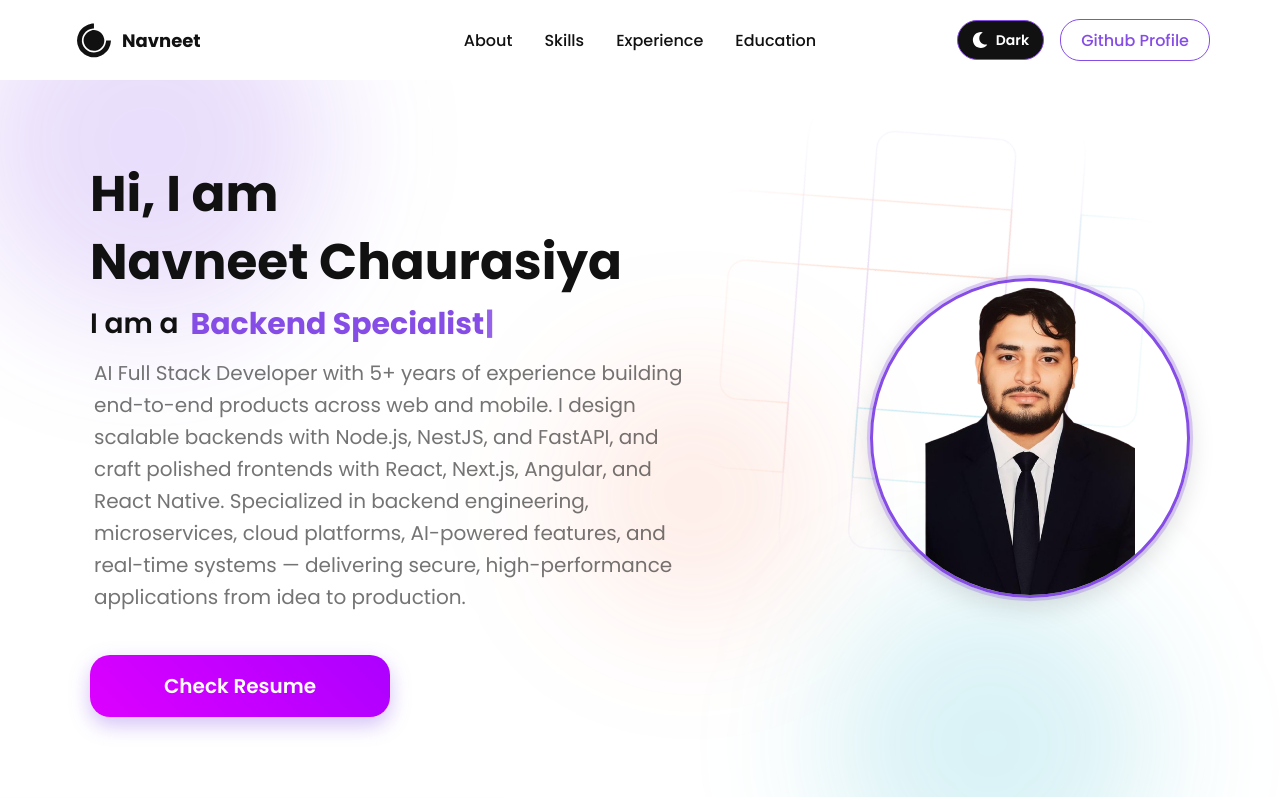
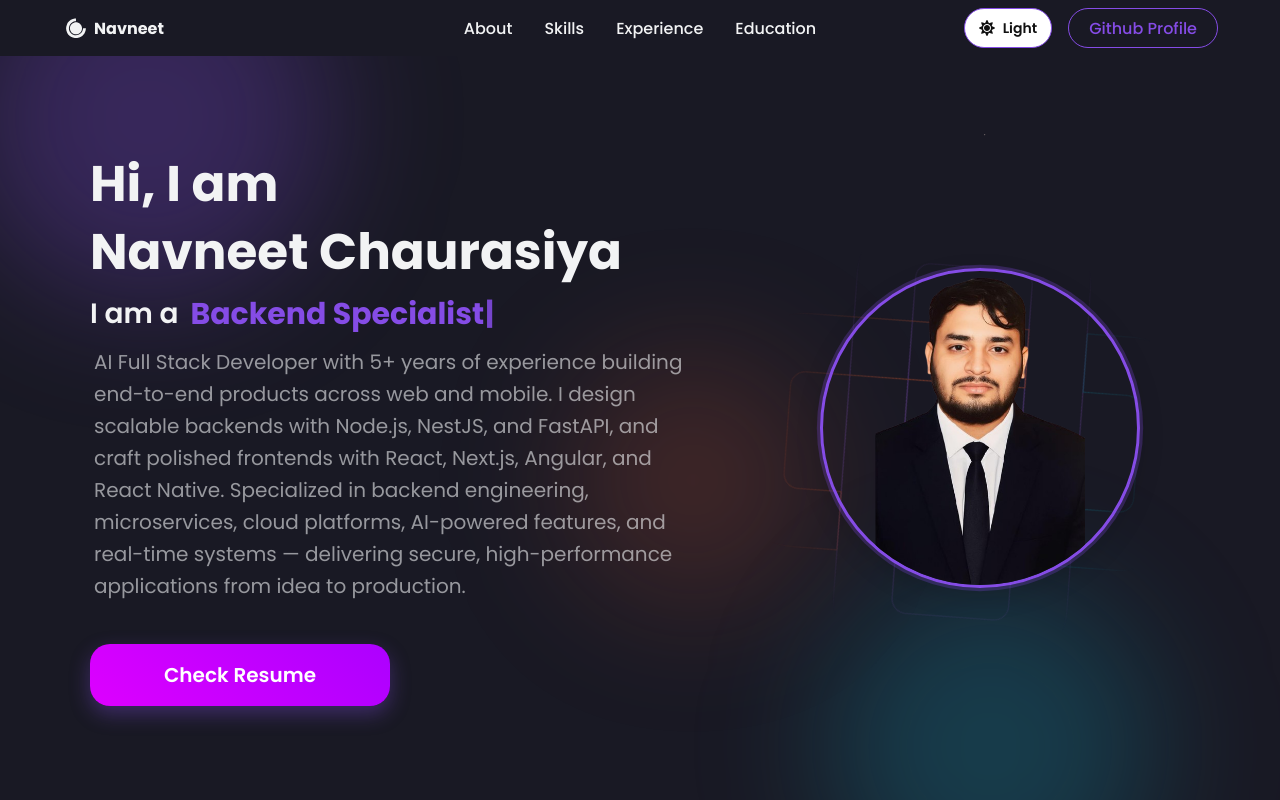
Before and after one commit to Navneetoo7/portfolio, a React (Create React App) app: page / in a window 1280 px wide. Shown: the top 800 px of the page. Built offline with nearby package versions, Linux system fonts and the light colour scheme.

Commit message:
ui fixing

```diff
--- a/src/App.js
+++ b/src/App.js
@@ -79,7 +79,7 @@ const Wrapper = styled.div`
 `;
 
 function App() {
-  const [darkMode, setDarkMode] = useState(false);
+  const [darkMode, setDarkMode] = useState(true);
 
   return (
     <ThemeProvider theme={darkMode ? darkTheme : lightTheme}>
--- a/src/components/Cards/ExperienceCard.jsx
+++ b/src/components/Cards/ExperienceCard.jsx
@@ -15,6 +15,8 @@ const Document = styled.img`
 
 const Description = styled.div`
   width: 100%;
+  display: flex;
+  flex-direction: column;
   font-size: 15px;
   font-weight: 400;
   color: ${({ theme }) => theme.text_primary + 99};
@@ -185,8 +187,11 @@ const Toggle = styled.button`
   display: inline-flex;
   align-items: center;
   justify-content: center;
+  align-self: center;
   margin-top: 10px;
   margin-bottom: 2px;
+  margin-left: auto;
+  margin-right: auto;
   padding: 8px 16px;
   border-radius: 8px;
   border: 1px solid
--- a/src/components/Education/index.js
+++ b/src/components/Education/index.js
@@ -22,12 +22,12 @@ const Wrapper = styled.div`
   flex-direction: column;
   width: 100%;
   max-width: 900px;
-  padding: 40px 20px 0;
+  padding: 24px 20px 0;
   gap: 12px;
   box-sizing: border-box;
 
   @media (max-width: 768px) {
-    padding: 32px 14px 0;
+    padding: 16px 14px 0;
   }
 `;
 
@@ -102,7 +102,7 @@ const Item = styled.div`
   &::before {
     content: "";
     position: absolute;
-    left: -21px;
+    left: -26px;
     top: 28px;
     width: 12px;
     height: 12px;
@@ -112,7 +112,7 @@ const Item = styled.div`
     z-index: 1;
 
     @media (max-width: 768px) {
-      left: -17px;
+      left: -20px;
       top: 24px;
       width: 10px;
       height: 10px;
--- a/src/components/Experience/index.js
+++ b/src/components/Experience/index.js
@@ -11,9 +11,9 @@ const Container = styled.div`
   position: relative;
   z-index: 1;
   align-items: center;
-  padding: 40px 0 64px;
+  padding: 24px 0 40px;
   @media (max-width: 960px) {
-    padding: 20px 0 48px;
+    padding: 12px 0 32px;
   }
 `;
 
@@ -25,13 +25,13 @@ const Wrapper = styled.div`
   flex-direction: column;
   width: 100%;
   max-width: 900px;
-  padding: 60px 20px 32px;
+  padding: 24px 20px 24px;
   gap: 12px;
   box-sizing: border-box;
   z-index: 1;
 
   @media (max-width: 768px) {
-    padding: 40px 14px 28px;
+    padding: 16px 14px 20px;
   }
 `;
 
@@ -106,7 +106,7 @@ const Item = styled.div`
   &::before {
     content: "";
     position: absolute;
-    left: -21px;
+    left: -26px;
     top: 28px;
     width: 12px;
     height: 12px;
@@ -116,7 +116,7 @@ const Item = styled.div`
     z-index: 1;
 
     @media (max-width: 768px) {
-      left: -17px;
+      left: -20px;
       top: 24px;
       width: 10px;
       height: 10px;
--- a/src/components/HeroBgAnimation/HeroBgAnimationStyle.js
+++ b/src/components/HeroBgAnimation/HeroBgAnimationStyle.js
@@ -23,8 +23,8 @@ const slowRotate = keyframes`
 
 export const Div = styled.div`
   position: relative;
-  width: 600px;
-  height: 500px;
+  width: 100%;
+  height: 100%;
   animation: ${slowFloat} 14s ease-in-out infinite;
 
   .BgAnimation__svg {
@@ -33,14 +33,4 @@ export const Div = styled.div`
     animation: ${slowRotate} 48s linear infinite;
     opacity: ${({ theme }) => (theme.bg === "#FFFFFF" ? 0.55 : 0.9)};
   }
-
-  @media (max-width: 960px) {
-    width: 420px;
-    height: 360px;
-  }
-
-  @media (max-width: 640px) {
-    width: 300px;
-    height: 260px;
-  }
 `;
--- a/src/components/HeroSection/HeroStyle.js
+++ b/src/components/HeroSection/HeroStyle.js
@@ -22,15 +22,22 @@ export const HeroContainer = styled.div`
   background: ${({ theme }) => theme.card_light};
   display: flex;
   justify-content: center;
+  align-items: center;
   position: relative;
   padding: 80px 30px;
   overflow: hidden;
   box-sizing: border-box;
+  min-height: calc(100vh - 56px);
+  min-height: calc(100dvh - 56px);
   @media (max-width: 960px) {
-    padding: 66px 20px;
+    padding: 40px 20px 32px;
+  }
+  @media (max-width: 768px) {
+    min-height: auto;
+    padding: 20px 16px 28px;
   }
   @media (max-width: 640px) {
-    padding: 32px 16px;
+    padding: 16px 16px 24px;
   }
   z-index: 1;
 
@@ -88,25 +95,27 @@ export const AmbientGlow = styled.div`
 
 export const HeroBg = styled.div`
   position: absolute;
-  display: flex;
-  justify-content: end;
   top: 50%;
   left: 50%;
-  right: 0;
-  bottom: 0;
-  width: 100%;
-  height: 100%;
-  max-width: 1360px;
-  overflow: hidden;
-  padding: 0 30px;
-  -webkit-transform: translateX(-50%) translateY(-50%);
-  transform: translateX(-50%) translateY(-50%);
+  width: 420px;
+  height: 420px;
+  display: flex;
+  align-items: center;
+  justify-content: center;
+  transform: translate(-50%, -50%);
+  -webkit-transform: translate(-50%, -50%);
   z-index: 0;
   pointer-events: none;
+  overflow: visible;
 
   @media (max-width: 960px) {
-    justify-content: center;
-    padding: 0;
+    width: 360px;
+    height: 360px;
+  }
+
+  @media (max-width: 640px) {
+    width: 280px;
+    height: 280px;
   }
 `;
 
@@ -163,7 +172,7 @@ export const HeroLeftContainer = styled.div`
   @media (max-width: 960px) {
     order: 2;
     max-width: 100%;
-    margin-bottom: 30px;
+    margin-bottom: 12px;
     display: flex;
     flex-direction: column;
     align-items: center;
@@ -171,7 +180,7 @@ export const HeroLeftContainer = styled.div`
 
   @media (max-width: 640px) {
     order: 2;
-    margin-bottom: 30px;
+    margin-bottom: 8px;
     display: flex;
     flex-direction: column;
     align-items: center;
@@ -179,11 +188,13 @@ export const HeroLeftContainer = styled.div`
 `;
 
 export const HeroRightContainer = styled.div`
+  position: relative;
   width: 100%;
   max-width: 420px;
   display: flex;
   order: 2;
-  justify-content: end;
+  justify-content: center;
+  align-items: center;
   gap: 12px;
   animation: ${fadeInScale} 0.9s ease both;
   animation-delay: 0.25s;
@@ -192,11 +203,11 @@ export const HeroRightContainer = styled.div`
     max-width: 100%;
     justify-content: center;
     align-items: center;
-    margin-bottom: 48px;
+    margin-bottom: 16px;
   }
 
   @media (max-width: 640px) {
-    margin-bottom: 30px;
+    margin-bottom: 12px;
     flex-direction: column;
     align-items: center;
   }
@@ -204,6 +215,7 @@ export const HeroRightContainer = styled.div`
 
 export const Img = styled.img`
   position: relative;
+  z-index: 1;
   width: 100%;
   max-width: 320px;
   height: auto;
@@ -222,11 +234,11 @@ export const Img = styled.img`
   }
 
   @media (max-width: 960px) {
-    max-width: 280px;
+    max-width: 220px;
   }
 
   @media (max-width: 640px) {
-    max-width: 220px;
+    max-width: 170px;
   }
 `;
 
@@ -238,11 +250,13 @@ export const Title = styled.div`
   animation: ${fadeUp} 0.7s ease both;
   @media (max-width: 960px) {
     text-align: center;
+    font-size: 42px;
+    line-height: 52px;
   }
 
   @media (max-width: 640px) {
-    font-size: 40px;
-    line-height: 48px;
+    font-size: 32px;
+    line-height: 40px;
     margin-bottom: 8px;
   }
 `;
@@ -302,11 +316,13 @@ export const SubTitle = styled.div`
 
   @media (max-width: 960px) {
     text-align: center;
+    margin-bottom: 24px;
   }
 
   @media (max-width: 640px) {
     font-size: 16px;
-    line-height: 28px;
+    line-height: 24px;
+    margin-bottom: 20px;
     padding: 0 8px;
   }
 `;
--- a/src/components/HeroSection/index.js
+++ b/src/components/HeroSection/index.js
@@ -24,9 +24,6 @@ const HeroSection = () => {
     <div id="about">
       <HeroContainer>
         <AmbientGlow />
-        <HeroBg>
-          <HeroBgAnimation />
-        </HeroBg>
         <HeroInnerContainer>
           <HeroLeftContainer id="Left">
             <Title>
@@ -56,6 +53,9 @@ const HeroSection = () => {
           </HeroLeftContainer>
 
           <HeroRightContainer id="Right">
+            <HeroBg>
+              <HeroBgAnimation />
+            </HeroBg>
             <Img
               src={ChangedOne}
               alt="hero-image"
--- a/src/components/Navbar/NavbarStyledComponent.js
+++ b/src/components/Navbar/NavbarStyledComponent.js
@@ -3,7 +3,7 @@ import styled from "styled-components";
 
 export const Nav = styled.div`
   background-color: ${({ theme }) => theme.card_light};
-  height: 80px;
+  height: 56px;
   display: flex;
   align-items: center;
   justify-content: center;
@@ -14,15 +14,18 @@ export const Nav = styled.div`
   @media (max-width: 960px) {
     trastion: 0.8s all ease;
   }
+  @media (max-width: 768px) {
+    height: 48px;
+  }
 `;
 export const NavbarContainer = styled.div`
   display: flex;
   justify-content: space-between;
   align-items: center;
-  height: 60px;
+  height: 100%;
   z-index: 1;
   width: 100%;
-  padding: 0 24px;
+  padding: 0 16px;
   max-width: 1200px;
   background-color: ${({ theme }) => theme.card_light};
 `;
@@ -38,12 +41,28 @@ export const NavLogo = styled(LinkR)`
   @media (max-width: 640px) {
     padding: 0 0px;
   }
+
+  svg {
+    width: 1.75rem;
+    height: 1.75rem;
+  }
+
+  @media (max-width: 768px) {
+    svg {
+      width: 1.5rem;
+      height: 1.5rem;
+    }
+  }
 `;
 export const Span = styled.div`
   padding: 0 4px;
   font-weight: bold;
-  font-size: 18px;
+  font-size: 16px;
   color: ${({ theme }) => theme.text_primary};
+
+  @media (max-width: 768px) {
+    font-size: 14px;
+  }
 `;
 
 export const ThemeButton = styled.button`
@@ -71,8 +90,8 @@ export const ThemeButton = styled.button`
   }
 
   @media screen and (max-width: 768px) {
-    height: 34px;
-    padding: 0 10px;
+    height: 30px;
+    padding: 0 8px;
     margin-right: 0;
     font-size: 12px;
   }
@@ -147,11 +166,12 @@ export const MobileIcon = styled.div`
   @media screen and (max-width: 768px) {
     display: flex;
     align-items: center;
+    height: 100%;
     position: absolute;
     top: 0;
     right: 0;
-    transform: translate(-20%, 55%);
-    font-size: 1.5rem;
+    transform: translateX(-16px);
+    font-size: 1.25rem;
     cursor: pointer;
     color: ${({ theme }) => theme.text_primary};
   }
@@ -163,7 +183,7 @@ export const MobileMenu = styled.div`
   justify-content: center;
   gap: 16px;
   position: absolute;
-  top: 80px;
+  top: 56px;
   right: 0;
   width: 100%;
   padding: 12px 40px 24px 40px;
@@ -175,6 +195,10 @@ export const MobileMenu = styled.div`
   box-shadow: 0 0 10px 0 rgba(0, 0, 0, 0.2);
   opacity: ${({ isOpen }) => (isOpen ? "100%" : "0")};
   z-index: ${({ isOpen }) => (isOpen ? "1000" : "-1000")};
+
+  @media screen and (max-width: 768px) {
+    top: 48px;
+  }
 `;
 
 export const MobileMenuItems = styled.ul`
--- a/src/components/Navbar/index.js
+++ b/src/components/Navbar/index.js
@@ -38,7 +38,7 @@ const Navbar = ({ darkMode, setDarkMode }) => {
               textDecoration: "none",
             }}
           >
-            <DiCssdeck size="3rem" /> <Span>Navneet</Span>
+            <DiCssdeck size="1.75rem" /> <Span>Navneet</Span>
           </a>
         </NavLogo>
         <MobileIcon>
--- a/src/components/Skills/index.js
+++ b/src/components/Skills/index.js
@@ -11,7 +11,7 @@ const Container = styled.div`
   z-index: 1;
   align-items: center;
   width: 100%;
-  padding: 20px 0 40px;
+  padding: 16px 0 24px;
   box-sizing: border-box;
 `;
 
```
